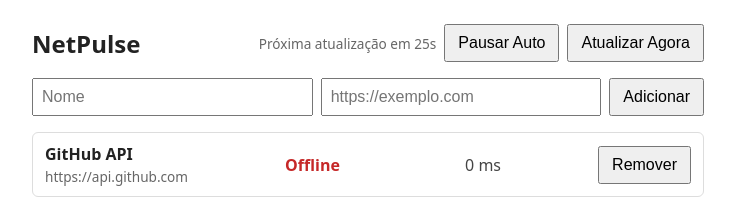
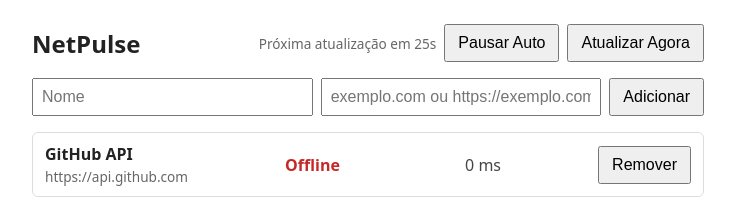
Before and after one commit to BernardoBGaussmann/Net-Status, a plain HTML site: page index.html in a window 1280 px wide. Shown: the top 197 px of the page, without its empty margins (272-1007 px from the left). Drawn offline with Linux system fonts and the light colour scheme; no server answers.

Commit message:
feat(html): change url input type to text to allow protocol-less domains

```diff
--- a/index.html
+++ b/index.html
@@ -18,7 +18,7 @@
 
   <form id="service-form">
     <input id="service-name" type="text" placeholder="Nome" required>
-    <input id="service-url" type="url" placeholder="https://exemplo.com" required>
+    <input id="service-url" type="text" placeholder="exemplo.com ou https://exemplo.com" required>
     <button type="submit">Adicionar</button>
   </form>
 
```
